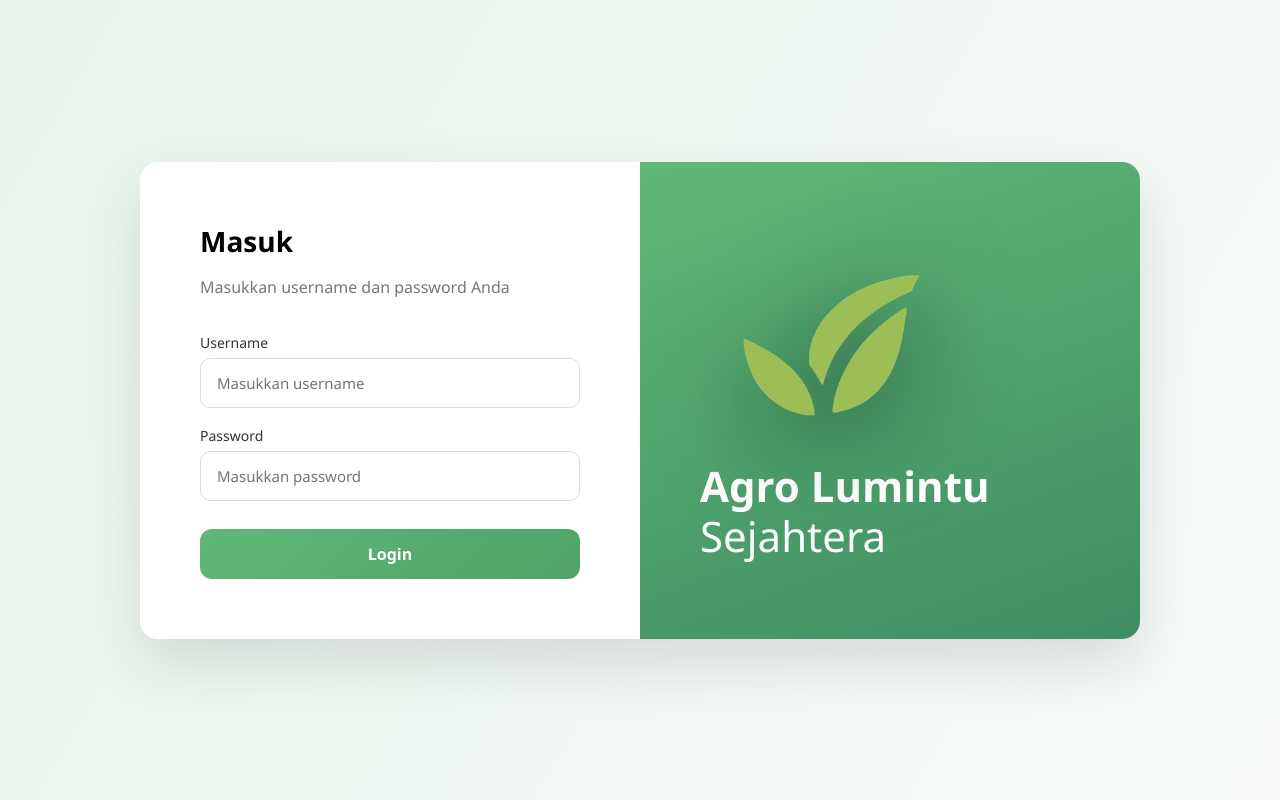
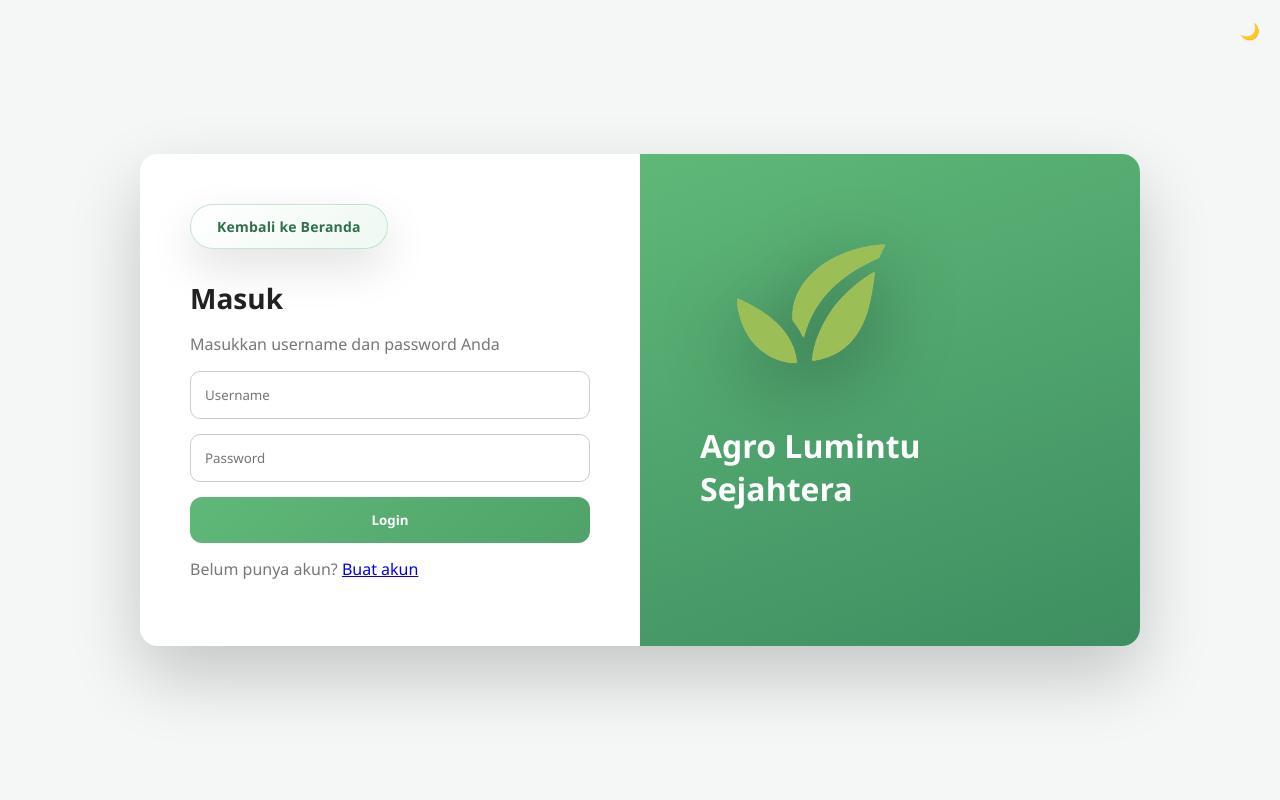
Before and after one commit to gavin-ui/koperasi_sejahtera, a PHP site: page /login/login.php in a window 1280 px wide. Run offline with PHP 8.4, Linux system fonts and the light colour scheme.

Commit message:
login dan register

```diff
--- a/koneksi.php
+++ b/koneksi.php
@@ -1,15 +1,16 @@
 <?php
-$host     = "localhost";
-$user     = "root";
-$password = "";
-$database = "koperasi_sejahtera";
+$host = "localhost";
+$db   = "koperasi_sejahtera";
+$user = "root";
+$pass = "";
 
-$conn = mysqli_connect($host, $user, $password, $database);
-
-if (!$conn) {
-    die("Koneksi database gagal: " . mysqli_connect_error());
+try {
+    $pdo = new PDO(
+        "mysql:host=$host;dbname=$db;charset=utf8",
+        $user,
+        $pass,
+        [PDO::ATTR_ERRMODE => PDO::ERRMODE_EXCEPTION]
+    );
+} catch (PDOException $e) {
+    die("Koneksi gagal");
 }
-
-// optional: hilangkan pesan error saat online
-// error_reporting(0);
-?>
--- a/login/login.php
+++ b/login/login.php
@@ -1,26 +1,26 @@
 <?php
 session_start();
+require "../koneksi.php";
 
-// Jika sudah login, langsung ke admin
 if (isset($_SESSION['login'])) {
     header("Location: ../admin/index.php");
     exit;
 }
 
-// PROSES LOGIN
 $error = "";
+
 if ($_SERVER["REQUEST_METHOD"] === "POST") {
-    $username = $_POST['username'] ?? '';
-    $password = $_POST['password'] ?? '';
+    $username = $_POST['username'];
+    $password = $_POST['password'];
 
-    // DATA LOGIN SEMENTARA
-    $admin_user = "admin";
-    $admin_pass = "12345";
+    $stmt = $pdo->prepare("SELECT * FROM users WHERE username = ?");
+    $stmt->execute([$username]);
+    $user = $stmt->fetch();
 
-    if ($username === $admin_user && $password === $admin_pass) {
+    if ($user && password_verify($password, $user['password'])) {
         $_SESSION['login'] = true;
-        $_SESSION['username'] = $username;
-
+        $_SESSION['user']  = $user['username'];
+        $_SESSION['role']  = $user['role'];
         header("Location: ../admin/index.php");
         exit;
     } else {
@@ -32,162 +32,180 @@ if ($_SERVER["REQUEST_METHOD"] === "POST") {
 <html lang="id">
 <head>
 <meta charset="UTF-8">
+<meta name="viewport" content="width=device-width, initial-scale=1.0">
 <title>Login | Agro Lumintu Sejahtera</title>
 
 <style>
-* {
-    box-sizing: border-box;
-    font-family: 'Segoe UI', sans-serif;
+:root {
+    --bg: #f4f7f6;
+    --card: #fff;
+    --text: #222;
+    --accent: #5fb878;
+}
+.dark {
+    --bg:#111;
+    --card:#1c1c1c;
+    --text:#eee;
 }
 
-body {
-    margin: 0;
-    min-height: 100vh;
-    background: linear-gradient(120deg, #e9f5ec, #f7faf9);
-    display: flex;
-    align-items: center;
-    justify-content: center;
+*{box-sizing:border-box;font-family:'Segoe UI'}
+
+body{
+    background:var(--bg);
+    min-height:100vh;
+    display:flex;
+    align-items:center;
+    justify-content:center;
+    margin:0;
 }
 
-/* Container utama */
-.container {
-    width: 100%;
-    max-width: 1000px;
-    background: #fff;
-    border-radius: 18px;
-    display: grid;
-    grid-template-columns: 1fr 1fr;
-    box-shadow: 0 25px 60px rgba(0,0,0,.12);
-    overflow: hidden;
+.container{
+    width:min(100%,1000px);
+    display:grid;
+    grid-template-columns:1fr 1fr;
+    background:var(--card);
+    border-radius:18px;
+    box-shadow:0 30px 70px rgba(0,0,0,.2);
+    overflow:hidden;
+    position:relative;
 }
 
-/* Kiri (Form) */
-.login-box {
-    padding: 60px;
+.login-box{
+    padding:50px;
 }
 
-.login-box h2 {
-    margin: 0;
-    font-size: 28px;
-    font-weight: 700;
+.login-box h2{margin:0;font-size:28px;color:var(--text)}
+.login-box p{color:#777}
+
+.back-btn{
+    position:relative;
+    display:inline-flex;
+    align-items:center;
+    justify-content:center;
+    padding:12px 26px;
+    margin-bottom:30px;
+
+    border-radius:999px;
+    text-decoration:none;
+    font-size:14px;
+    font-weight:600;
+    letter-spacing:.2px;
+
+    color:#2f6f4e;
+    background:
+        linear-gradient(135deg,#ffffff,#eef8f1);
+    border:1px solid rgba(95,184,120,.35);
+
+    box-shadow:
+        0 18px 45px rgba(0,0,0,.12),
+        inset 0 1px 0 rgba(255,255,255,.8);
+
+    overflow:hidden;
+    transition:all .4s ease;
 }
 
-.login-box p {
-    color: #777;
-    margin-bottom: 35px;
+/* Shine effect */
+.back-btn .shine{
+    position:absolute;
+    inset:0;
+    background:
+        linear-gradient(
+            120deg,
+            transparent 20%,
+            rgba(255,255,255,.6),
+            transparent 80%
+        );
+    transform:translateX(-120%);
 }
 
-.form-group {
-    margin-bottom: 18px;
+/* Text */
+.back-btn .text{
+    position:relative;
+    z-index:1;
 }
 
-label {
-    display: block;
-    font-size: 14px;
-    margin-bottom: 6px;
-    color: #333;
+/* Hover */
+.back-btn:hover{
+    transform:translateY(-3px) scale(1.02);
+    box-shadow:0 30px 65px rgba(0,0,0,.18);
 }
 
-input {
-    width: 100%;
-    padding: 14px 16px;
-    border-radius: 10px;
-    border: 1px solid #ddd;
-    font-size: 15px;
-    outline: none;
+.back-btn:hover .shine{
+    transform:translateX(120%);
+    transition:transform .8s ease;
 }
 
-input:focus {
-    border-color: #5fb878;
+/* Active click */
+.back-btn:active{
+    transform:scale(.97);
 }
 
-button {
-    width: 100%;
-    margin-top: 10px;
-    padding: 14px;
-    background: linear-gradient(135deg, #5fb878, #4fa368);
-    border: none;
-    border-radius: 12px;
-    color: #fff;
-    font-size: 16px;
-    font-weight: 600;
-    cursor: pointer;
-    transition: .3s;
+/* Dark mode support */
+.dark .back-btn{
+    background:linear-gradient(135deg,#1e1e1e,#2a2a2a);
+    border-color:#3e8e61;
+    color:#dff6ea;
 }
 
-button:hover {
-    opacity: .9;
+input{
+    width:100%;
+    padding:14px;
+    border-radius:10px;
+    border:1px solid #ccc;
+    margin-bottom:15px;
 }
 
-.error {
-    background: #ffe6e6;
-    color: #b10000;
-    padding: 12px;
-    border-radius: 10px;
-    text-align: center;
-    margin-bottom: 20px;
-    font-size: 14px;
+button{
+    width:100%;
+    padding:14px;
+    border:none;
+    background:linear-gradient(135deg,#5fb878,#4fa368);
+    color:#fff;
+    font-weight:600;
+    border-radius:12px;
+    cursor:pointer;
 }
 
-/* Kanan (Branding) */
-.brand {
-    background: linear-gradient(160deg, #5fb878, #3e8e61);
-    color: #fff;
-    padding: 60px;
-    display: flex;
-    flex-direction: column;
-    justify-content: center;
+.brand{
+    background:linear-gradient(160deg,#5fb878,#3e8e61);
+    color:#fff;
+    padding:60px;
 }
 
-.brand-logo {
-    width: 260px;
-    max-width: 100%;
-    margin-bottom: 40px;
-    filter: drop-shadow(0 22px 50px rgba(0,0,0,.5));
-    transition: transform .4s ease;
+.brand img{
+    width:220px;
+    margin-bottom:30px;
+    filter:drop-shadow(0 20px 40px rgba(0,0,0,.4));
 }
 
-.brand-logo:hover {
-    transform: scale(1.07);
+.error{
+    background:#ffe6e6;
+    padding:10px;
+    border-radius:10px;
+    margin-bottom:15px;
+    color:#b10000;
 }
 
-@media (max-width: 900px) {
-    .brand-logo {
-        width: 180px;
-        margin-bottom: 30px;
-    }
+.toggle{
+    position:absolute;
+    top:20px;
+    right:20px;
+    cursor:pointer;
 }
 
-@media (max-width: 500px) {
-    .brand-logo {
-        width: 140px;
-        margin-bottom: 25px;
-    }
+.loading{
+    display:none;
+    text-align:center;
+    margin-top:10px;
 }
 
-.brand h1 {
-    font-size: 42px;
-    margin: 0;
-    line-height: 1.2;
-}
-
-.brand span {
-    font-weight: 300;
-}
-
-.brand p {
-    margin-top: 18px;
-    font-size: 15px;
-    opacity: .9;
-}
-
-/* Responsive */
-@media(max-width: 900px) {
-    .container {
-        grid-template-columns: 1fr;
+/* RESPONSIVE */
+@media(max-width:768px){
+    .container{
+        grid-template-columns:1fr;
     }
-    .brand {
-        display: none;
+    .brand{
+        text-align:center;
     }
 }
 </style>
@@ -195,39 +213,51 @@ button:hover {
 
 <body>
 
+<div class="toggle" onclick="toggleDark()">🌙</div>
+
 <div class="container">
+<div class="login-box">
 
-    <!-- FORM LOGIN -->
-    <div class="login-box">
-        <h2>Masuk</h2>
-        <p>Masukkan username dan password Anda</p>
+<!-- TOMBOL KEMBALI -->
+<a href="../index.php" class="back-btn">
+    <span class="shine"></span>
+    <span class="text">Kembali ke Beranda</span>
+</a>
 
-        <?php if ($error): ?>
-            <div class="error"><?= $error ?></div>
-        <?php endif; ?>
+<h2>Masuk</h2>
+<p>Masukkan username dan password Anda</p>
 
-        <form method="POST">
-            <div class="form-group">
-                <label>Username</label>
-                <input type="text" name="username" placeholder="Masukkan username" required>
-            </div>
+<?php if($error): ?>
+<div class="error"><?= $error ?></div>
+<?php endif ?>
 
-            <div class="form-group">
-                <label>Password</label>
-                <input type="password" name="password" placeholder="Masukkan password" required>
-            </div>
+<form method="POST" onsubmit="loading()">
+<input name="username" placeholder="Username" required>
+<input type="password" name="password" placeholder="Password" required>
+<button>Login</button>
+<div class="loading" id="load">⏳ Memproses...</div>
+</form>
 
-            <button type="submit">Login</button>
-        </form>
-    </div>
-
-    <!-- BRAND -->
-    <div class="brand">
-        <img src="assets/Screenshot_2025-12-30_094123-removebg-preview.png" class="brand-logo">
-        <h1>Agro Lumintu<br><span>Sejahtera</span></h1>
-    </div>
+<p style="margin-top:15px">
+Belum punya akun? <a href="register.php">Buat akun</a>
+</p>
 
 </div>
 
+<div class="brand">
+<img src="assets/Screenshot_2025-12-30_094123-removebg-preview.png">
+<h1>Agro Lumintu<br><span>Sejahtera</span></h1>
+</div>
+</div>
+
+<script>
+function toggleDark(){
+    document.body.classList.toggle("dark");
+}
+function loading(){
+    document.getElementById("load").style.display="block";
+}
+</script>
+
 </body>
 </html>
```
Also changed, not shown: login/register.php (added, +269 -0 lines).
